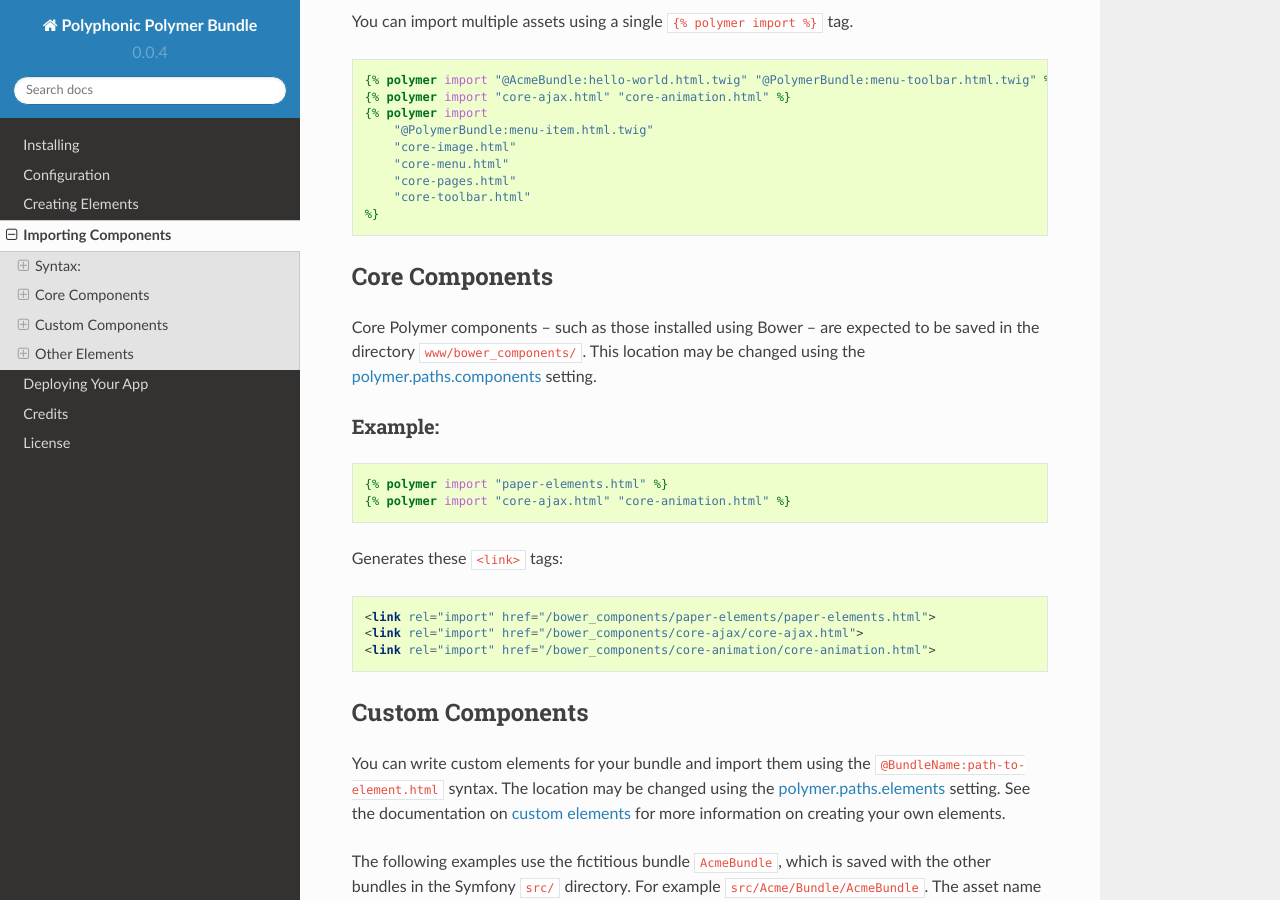
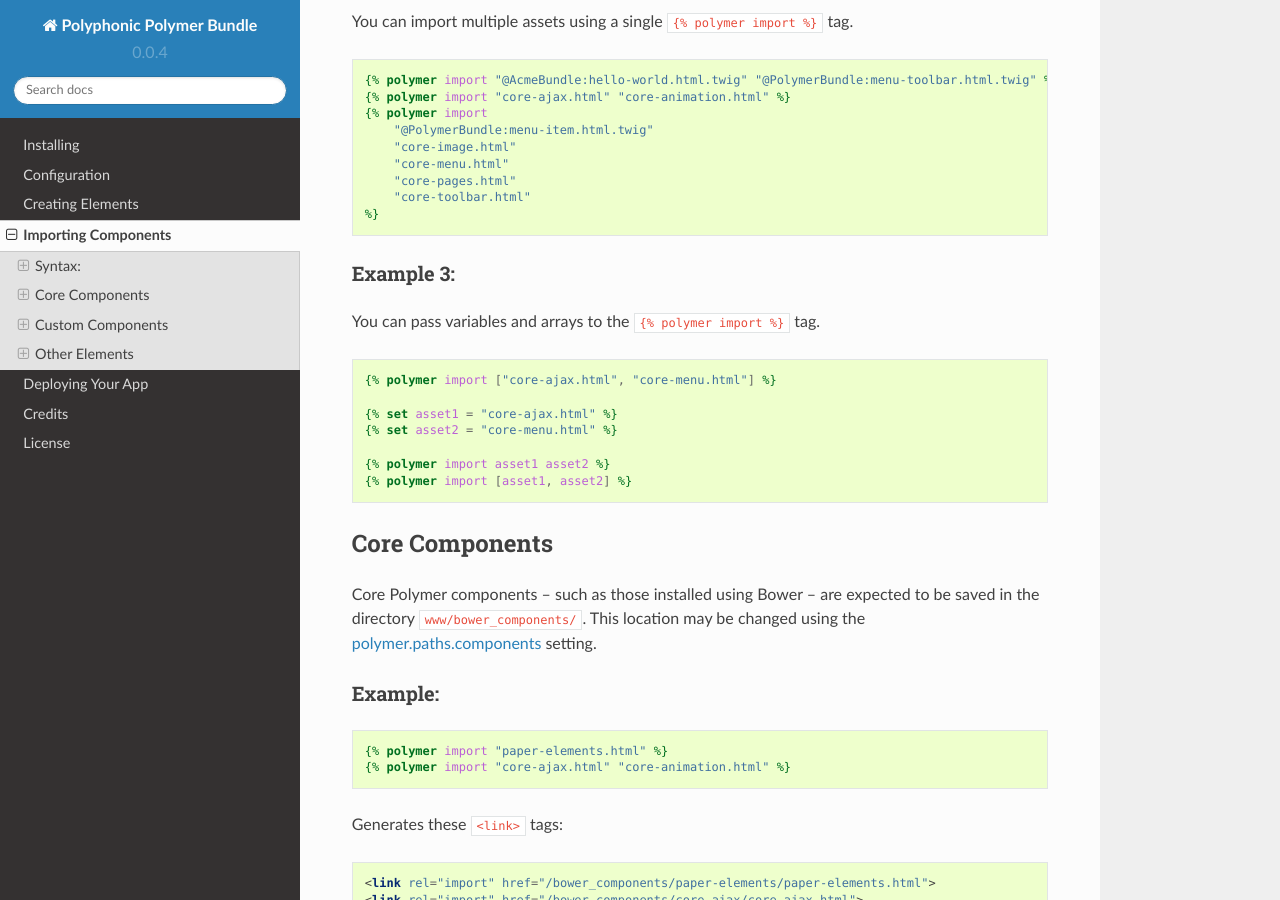
Before and after one commit to headzoo/polymer-bundle, a Sphinx documentation site: the page built from Resources/doc/importing.rst, in a window 1280 px wide and 900 px high, scrolled down 736 px. Built offline with Sphinx 7.4.7 and the Read the Docs theme 2.0.0, drawn with Linux system fonts in a browser that asks for light colours.

Commit message:
Updated docs

```diff
--- a/Resources/doc/importing.rst
+++ b/Resources/doc/importing.rst
@@ -49,6 +49,22 @@
         "core-pages.html"
         "core-toolbar.html"
     %}
+
+Example 3:
+^^^^^^^^^^
+
+You can pass variables and arrays to the ``{% polymer import %}`` tag.
+
+.. sourcecode:: twig
+
+	{% polymer import ["core-ajax.html", "core-menu.html"] %}
+
+	{% set asset1 = "core-ajax.html" %}
+	{% set asset2 = "core-menu.html" %}
+
+	{% polymer import asset1 asset2 %}
+	{% polymer import [asset1, asset2] %}
+
 
 Core Components
 ---------------
```
